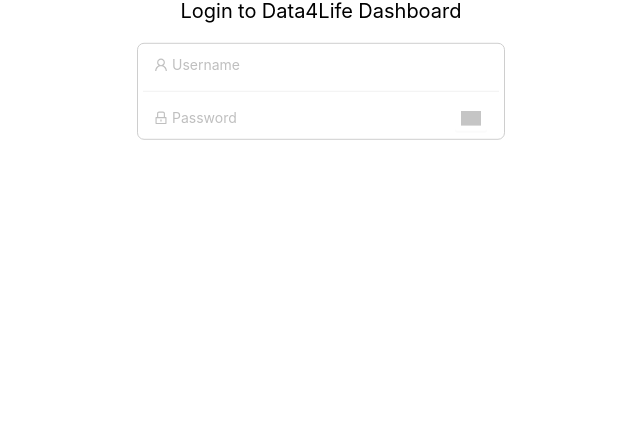
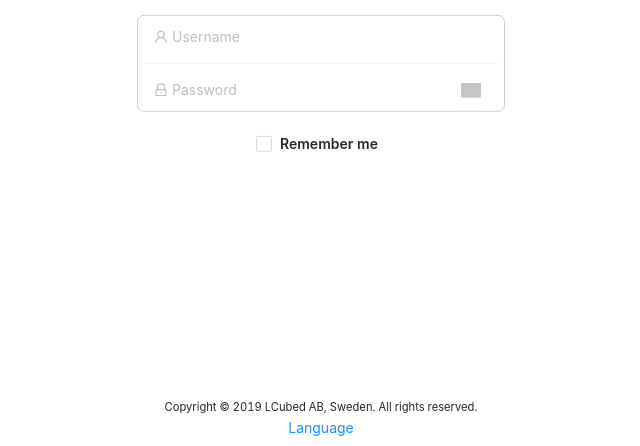
Before and after one commit to Data4Life-Initiative/dashboard, a React (Create React App) app: page /adminlogin in a window 1280 px wide. Shown: the part 351-797 px from the top of the page, without its empty margins (319-959 px from the left). Built offline with nearby package versions, Linux system fonts and the light colour scheme; grey boxes are pictures that could not be loaded; what rambda would draw is missing.

Commit message:
Added footer

```diff
--- a/src/components/admin_login_component/index.js
+++ b/src/components/admin_login_component/index.js
@@ -1,8 +1,11 @@
 import React from "react";
-import { Form, Input, Button, Spin } from "antd";
+import { Form, Input, Button, Spin, Checkbox, Typography } from "antd";
 import { UserOutlined, LockOutlined, LoadingOutlined } from "@ant-design/icons";
 import { remove } from "../../utils/clientStorageUtils";
 import "./style.css";
+
+const { Text } = Typography;
+
 export class AdminLoginComponent extends React.PureComponent {
     componentDidMount() {
         remove("accessToken");
@@ -117,6 +120,23 @@
               </Form.Item> */}
                         </div>
                     </Form>
+                    <Form>
+                    <Form.Item name="remember" valuePropName="checked">
+                                <Checkbox><Text strong>Remember me</Text></Checkbox>
+                            </Form.Item>
+                    </Form>
+                </div>
+                <div className="footer" style={{
+                    textAlign: 'center',
+                    position: 'absolute',
+                    bottom: '10px'
+                }}>
+                    <div>
+                        <small>Copyright © 2019 LCubed AB, Sweden. All rights reserved.</small>
+                    </div>
+                    <div>
+                        <a>Language</a>
+                    </div>
                 </div>
             </div>
         );
```
